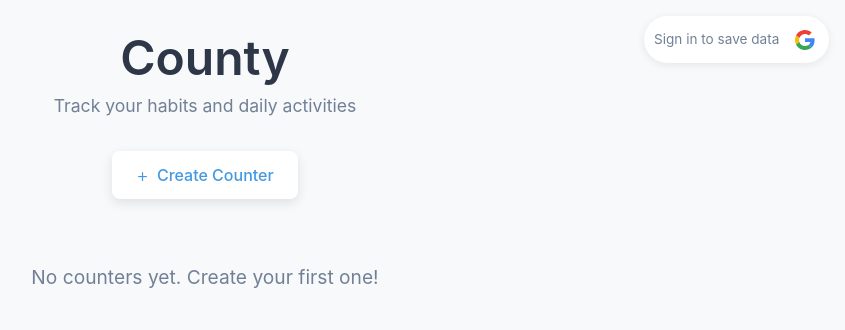
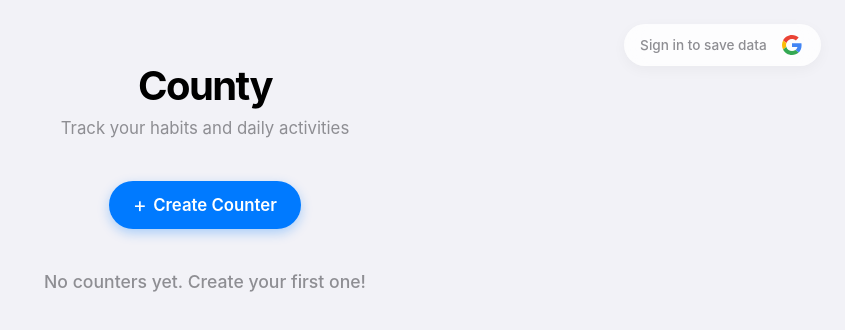
Before and after one commit to vadym-lohvynovych/county, a Svelte app: page / in a window 1280 px wide. Shown: the top 330 px of the page, without its empty margins (435-1280 px from the left). Built offline with nearby package versions, Linux system fonts and the light colour scheme.

Commit message:
update styles

```diff
--- a/src/App.svelte
+++ b/src/App.svelte
@@ -251,85 +251,91 @@
 
   :global(body) {
     margin: 0;
-    font-family: -apple-system, BlinkMacSystemFont, "Segoe UI", Roboto, Oxygen,
-      Ubuntu, Cantarell, sans-serif;
-    background: #f8f9fa;
+    font-family: -apple-system, BlinkMacSystemFont, "SF Pro Text", "Segoe UI", Roboto, "Helvetica Neue", Arial, sans-serif;
+    background: #f2f2f7; /* Apple system gray background */
     min-height: 100vh;
-    color: #333;
+    color: #1c1c1e; /* System primary text */
+    -webkit-font-smoothing: antialiased;
   }
 
   .container {
     max-width: 100%;
-    width: 480px;
+    width: 500px;
     margin: 0 auto;
-    padding: 2rem;
+    padding: 3rem 1.5rem;
     min-height: 100vh;
+    display: flex;
+    flex-direction: column;
   }
 
   header {
     text-align: center;
-    margin-bottom: 2rem;
+    margin-top: 1rem;
   }
 
   header h1 {
-    font-size: 3rem;
-    font-weight: 600;
+    font-size: 2.5rem;
+    font-weight: 700;
+    letter-spacing: -0.04em;
     margin: 0 0 0.5rem 0;
-    color: #2d3748;
+    color: #000;
   }
 
   header p {
-    font-size: 1.1rem;
-    color: #718096;
+    font-size: 1.05rem;
+    color: #8e8e93; /* System secondary text */
     margin: 0;
+    font-weight: 400;
   }
 
   .top-auth {
     position: absolute;
-    top: 1rem;
-    right: 1rem;
+    top: 1.5rem;
+    right: 1.5rem;
     display: flex;
     align-items: center;
     gap: 0.75rem;
-    background: white;
-    padding: 0.6rem;
-    border-radius: 100px;
-    box-shadow: 0 2px 8px rgba(0, 0, 0, 0.08);
+    background: rgba(255, 255, 255, 0.8);
+    backdrop-filter: blur(10px);
+    -webkit-backdrop-filter: blur(10px);
+    padding: 0.5rem 1rem;
+    border-radius: 999px;
+    box-shadow: 0 4px 14px rgba(0, 0, 0, 0.04);
     z-index: 10;
   }
 
   .auth-hint {
     font-size: 0.85rem;
-    color: #718096;
+    color: #8e8e93;
+    font-weight: 500;
   }
 
   .btn-minimal {
     background: none;
     border: none;
     font-size: 0.85rem;
-    font-weight: 500;
+    font-weight: 600;
     cursor: pointer;
-    color: #4a5568;
+    color: #1c1c1e;
     padding: 0;
     transition: color 0.2s;
   }
 
   .btn-minimal:hover {
-    color: #2d3748;
+    color: #000;
   }
 
   .btn-minimal.google {
     display: flex;
     align-items: center;
     justify-content: center;
-    padding: 0.25rem;
+    padding: 0.2rem;
     border-radius: 50%;
-    transition: background-color 0.2s, transform 0.2s;
+    transition: background-color 0.2s;
   }
 
   .btn-minimal.google:hover {
-    background-color: #f7fafc;
-    transform: scale(1.05);
+    background-color: #e5e5ea;
   }
 
   .user-profile {
@@ -339,98 +345,109 @@
   }
 
   .avatar {
-    width: 32px;
-    height: 32px;
+    width: 28px;
+    height: 28px;
     border-radius: 50%;
     object-fit: cover;
+    box-shadow: 0 2px 4px rgba(0,0,0,0.1);
   }
 
   .user-details {
     display: flex;
     flex-direction: column;
     align-items: flex-start;
-    line-height: 1.2;
+    line-height: 1.1;
   }
 
   .user-name {
     font-size: 0.85rem;
     font-weight: 600;
-    color: #2d3748;
+    color: #000;
   }
 
   .btn-minimal.signout {
     font-size: 0.75rem;
-    color: #718096;
+    color: #ff3b30; /* iOS Red */
+    font-weight: 500;
+    margin-top: 2px;
   }
 
   .btn-minimal.signout:hover {
-    color: #e53e3e;
-    text-decoration: underline;
+    opacity: 0.7;
+    text-decoration: none;
   }
 
   .actions {
     display: flex;
     justify-content: center;
-    margin-bottom: 2rem;
   }
+
   .create-btn {
-    background: white;
+    background: #007aff; /* iOS Blue */
     border: none;
-    padding: 0.75rem 1.5rem;
-    border-radius: 8px;
-    font-size: 1rem;
-    font-weight: 500;
-    color: #4299e1;
+    padding: 0.85rem 1.5rem;
+    margin: 2.5rem 0;
+    border-radius: 999px; /* Pill shape */
+    font-size: 1.05rem;
+    font-weight: 600;
+    color: white;
     cursor: pointer;
-    box-shadow: 0 4px 12px rgba(0, 0, 0, 0.1);
-    transition: all 0.2s ease;
+    box-shadow: 0 4px 12px rgba(0, 122, 255, 0.3);
+    transition: opacity 0.2s, background-color 0.2s;
     display: flex;
     align-items: center;
-    gap: 0.5rem;
+    gap: 0.4rem;
   }
 
   .create-btn:hover {
-    box-shadow: 0 6px 16px rgba(0, 0, 0, 0.15);
+    background: #0060cc;
+  }
+
+  .create-btn:active {
+    opacity: 0.8;
   }
 
   .create-btn .plus {
-    font-size: 1.2rem;
-    font-weight: 300;
+    font-size: 1.3rem;
+    font-weight: 400;
+    line-height: 1;
   }
 
   .empty-state {
     text-align: center;
-    color: #718096;
-    font-size: 1.2rem;
-    margin-top: 4rem;
+    color: #8e8e93;
+    font-size: 1.1rem;
+    font-weight: 500;
   }
 
   .counters-grid {
     display: flex;
     flex-direction: column;
-    gap: 0.75rem;
+    gap: 1rem;
   }
 
   .counter-card {
     background: white;
-    border-radius: 8px;
-    padding: 1rem 1.5rem;
-    box-shadow: 0 2px 8px rgba(0, 0, 0, 0.08);
+    border-radius: 20px; /* Apple-like squircle corners */
+    padding: 1.25rem 1.5rem;
+    box-shadow: 0 2px 10px rgba(0, 0, 0, 0.04);
     display: flex;
     align-items: center;
-    gap: 1rem;
-    transition: box-shadow 0.2s ease;
+    gap: 1.25rem;
+    transition: background-color 0.2s, box-shadow 0.2s;
+    border: 1px solid rgba(0, 0, 0, 0.02);
   }
 
   .counter-card:hover {
-    box-shadow: 0 4px 12px rgba(0, 0, 0, 0.12);
+    background: #fafafa;
+    box-shadow: 0 4px 16px rgba(0, 0, 0, 0.06);
   }
 
   .counter-title {
     margin: 0;
-    font-size: 1rem;
-    font-weight: 500;
-    color: #2d3748;
+    font-size: 1.1rem;
+    font-weight: 600;
+    color: #1c1c1e;
     flex: 1;
     min-width: 0;
     white-space: nowrap;
@@ -439,59 +456,81 @@
   }
 
   .count {
-    font-size: 1.25rem;
-    font-weight: 600;
-    color: #4299e1;
-    min-width: 3rem;
+    font-size: 1.6rem;
+    font-weight: 700;
+    color: #007aff;
+    min-width: 3.5rem;
     text-align: center;
+    font-variant-numeric: tabular-nums;
   }
 
   .counter-controls {
     display: flex;
-    gap: 0.5rem;
+    gap: 0.4rem;
+    background: #f2f2f7;
+    padding: 0.3rem;
+    border-radius: 12px;
   }
 
   .control-btn {
-    background: #f7fafc;
-    border: 1px solid #e2e8f0;
-    width: 2rem;
-    height: 2rem;
-    border-radius: 6px;
+    background: white;
+    border: none;
+    width: 2.2rem;
+    height: 2.2rem;
+    border-radius: 8px;
     font-size: 1rem;
-    font-weight: 500;
     cursor: pointer;
-    transition: all 0.2s ease;
-    color: #4a5568;
+    box-shadow: 0 1px 3px rgba(0,0,0,0.1);
+    color: #1c1c1e;
     display: flex;
     align-items: center;
     justify-content: center;
+    transition: opacity 0.1s, background-color 0.1s;
   }
 
-  .control-btn:hover {
-    background: #4299e1;
-    border-color: #4299e1;
-    color: white;
+  .control-btn:active {
+    opacity: 0.6;
+    background-color: #e5e5ea;
+  }
+
+  .control-btn img {
+    width: 14px;
+    height: 14px;
+    opacity: 0.8;
   }
 
   .delete-btn {
-    background: none;
+    background: #f2f2f7;
     border: none;
-    font-size: 1.25rem;
-    color: #cbd5e0;
     cursor: pointer;
     padding: 0;
-    width: 2rem;
-    height: 2rem;
+    width: 2.2rem;
+    height: 2.2rem;
     display: flex;
     align-items: center;
     justify-content: center;
-    border-radius: 6px;
-    transition: all 0.2s ease;
+    border-radius: 50%;
+    transition: background-color 0.2s, opacity 0.1s;
+  }
+
+  .delete-btn img {
+    width: 12px;
+    height: 12px;
+    opacity: 0.5;
+    transition: opacity 0.2s;
   }
 
   .delete-btn:hover {
-    background: #fed7d7;
-    color: #e53e3e;
+    background: #ff3b30;
+  }
+
+  .delete-btn:hover img {
+    opacity: 1;
+    filter: invert(1);
+  }
+
+  .delete-btn:active {
+    opacity: 0.7;
   }
 
   .modal-overlay {
@@ -500,7 +539,9 @@
     left: 0;
     right: 0;
     bottom: 0;
-    background: rgba(0, 0, 0, 0.5);
+    background: rgba(0, 0, 0, 0.4);
+    backdrop-filter: blur(4px);
+    -webkit-backdrop-filter: blur(4px);
     display: flex;
     align-items: center;
     justify-content: center;
@@ -509,22 +550,26 @@
   }
 
   .modal {
-    background: white;
-    border-radius: 12px;
+    background: rgba(255, 255, 255, 0.95);
+    backdrop-filter: blur(20px);
+    -webkit-backdrop-filter: blur(20px);
+    border-radius: 24px;
     width: 100%;
-    max-width: 400px;
-    box-shadow: 0 20px 60px rgba(0, 0, 0, 0.3);
-    animation: modalSlideIn 0.3s ease;
+    max-width: 380px;
+    box-shadow: 0 24px 48px rgba(0, 0, 0, 0.2);
+    animation: modalSlideIn 0.4s cubic-bezier(0.16, 1, 0.3, 1);
+    overflow: hidden;
+    border: 1px solid rgba(255,255,255,0.5);
   }
 
   @keyframes modalSlideIn {
     from {
       opacity: 0;
-      transform: scale(0.95);
+      transform: scale(0.9) translateY(20px);
     }
     to {
       opacity: 1;
-      transform: scale(1);
+      transform: scale(1) translateY(0);
     }
   }
 
@@ -532,70 +577,79 @@
     display: flex;
     justify-content: space-between;
     align-items: center;
-    padding: 1.5rem 1.5rem 1rem 1.5rem;
-    border-bottom: 1px solid #e2e8f0;
+    padding: 1.5rem 1.5rem 1rem;
   }
 
   .modal-header h2 {
     margin: 0;
     font-size: 1.25rem;
-    font-weight: 600;
-    color: #2d3748;
+    font-weight: 700;
+    color: #1c1c1e;
+    letter-spacing: -0.02em;
   }
 
   .close-btn {
-    background: none;
+    background: #f2f2f7;
     border: none;
-    font-size: 1.5rem;
-    color: #a0aec0;
     cursor: pointer;
     padding: 0;
-    width: 2rem;
-    height: 2rem;
+    width: 30px;
+    height: 30px;
     display: flex;
     align-items: center;
     justify-content: center;
-    border-radius: 6px;
-    transition: all 0.2s ease;
+    border-radius: 50%;
+    transition: background-color 0.2s;
+  }
+
+  .close-btn img {
+    width: 12px;
+    height: 12px;
+    opacity: 0.6;
   }
 
   .close-btn:hover {
-    background: #f7fafc;
-    color: #4a5568;
+    background: #e5e5ea;
   }
 
   form {
-    padding: 1.5rem;
+    padding: 0 1.5rem 1.5rem;
   }
 
   .form-group {
-    margin-bottom: 1.5rem;
+    margin-bottom: 1.25rem;
     display: flex;
-    align-items: center;
-    gap: 1rem;
+    flex-direction: column;
+    gap: 0.5rem;
   }
 
   label {
     font-weight: 500;
-    color: #4a5568;
-    min-width: 5rem;
-    text-align: right;
-    font-size: 0.9rem;
+    color: #8e8e93;
+    font-size: 0.85rem;
+    text-transform: uppercase;
+    letter-spacing: 0.05em;
   }
 
   input {
     flex: 1;
-    padding: 0.5rem 0.75rem;
-    border: 1px solid #e2e8f0;
-    border-radius: 6px;
-    font-size: 0.9rem;
-    transition: border-color 0.2s ease;
+    padding: 0.9rem 1rem;
+    border: none;
+    background: #f2f2f7;
+    border-radius: 12px;
+    font-size: 1.05rem;
+    color: #1c1c1e;
+    transition: background-color 0.2s, box-shadow 0.2s;
+  }
+
+  input::placeholder {
+    color: #c7c7cc;
   }
 
   input:focus {
     outline: none;
-    border-color: #4299e1;
-    box-shadow: 0 0 0 3px rgba(66, 153, 225, 0.1);
+    background: white;
+    box-shadow: 0 0 0 2px #007aff;
   }
 
   .form-actions {
@@ -607,48 +661,52 @@
 
   .cancel-btn,
   .submit-btn {
-    padding: 0.5rem 1rem;
+    padding: 0.8rem 1.25rem;
     border: none;
-    border-radius: 6px;
-    font-size: 0.9rem;
-    font-weight: 500;
+    border-radius: 100px;
+    font-size: 1rem;
+    font-weight: 600;
     cursor: pointer;
-    transition: all 0.2s ease;
+    transition: opacity 0.2s, background-color 0.2s;
   }
 
   .cancel-btn {
-    background: #f7fafc;
-    color: #4a5568;
-    border: 1px solid #e2e8f0;
+    background: #f2f2f7;
+    color: #007aff;
   }
 
   .cancel-btn:hover {
-    background: #edf2f7;
+    background: #e5e5ea;
   }
 
   .submit-btn {
-    background: #4299e1;
+    background: #007aff;
     color: white;
   }
 
   .submit-btn:hover:not(:disabled) {
-    background: #3182ce;
+    background: #0060cc;
+  }
+
+  .submit-btn:active:not(:disabled),
+  .cancel-btn:active {
+    opacity: 0.7;
   }
 
   .submit-btn:disabled {
-    opacity: 0.5;
+    opacity: 0.4;
     cursor: not-allowed;
   }
 
   @media (max-width: 768px) {
     .container {
       padding: 1rem;
-      padding-top: 4rem; /* prevent header overlapping with auth */
+      padding-top: 4rem;
     }
 
     .top-auth {
-      top: 0.5rem;
-      right: 0.5rem;
+      top: 0.75rem;
+      right: 0.75rem;
     }
 
     header h1 {
@@ -656,37 +714,23 @@
     }
 
     .counter-card {
-      padding: 0.75rem 1rem;
+      padding: 1rem 1.25rem;
       gap: 0.75rem;
+      border-radius: 16px;
     }
 
     .counter-title {
-      font-size: 0.9rem;
+      font-size: 1rem;
     }
 
     .count {
-      font-size: 1.1rem;
+      font-size: 1.3rem;
       min-width: 2.5rem;
-    }
-
-    .form-group {
-      flex-direction: column;
-      align-items: stretch;
-      gap: 0.5rem;
-    }
-
-    label {
-      text-align: left;
-      min-width: auto;
     }
 
     .modal {
       margin: 1rem;
-    }
-
-    .modal-header,
-    form {
-      padding: 1rem;
+      max-width: calc(100vw - 2rem);
     }
   }
 </style>
--- a/src/app.css
+++ b/src/app.css
@@ -29,6 +29,10 @@ body {
 h1 {
   font-size: 3.2em;
   line-height: 1.1;
+}
+
+p {
+  margin: 0;
 }
 
 #app {
```
